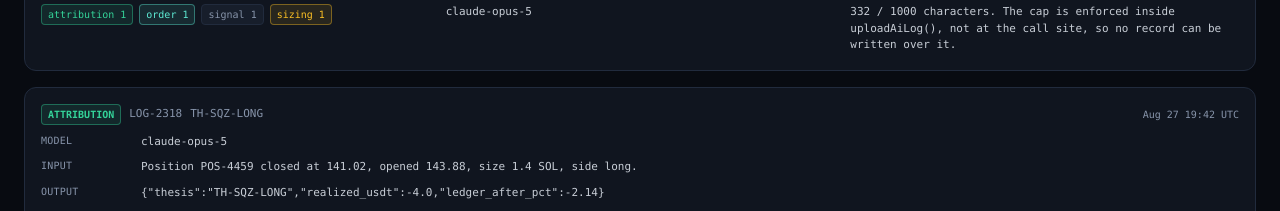
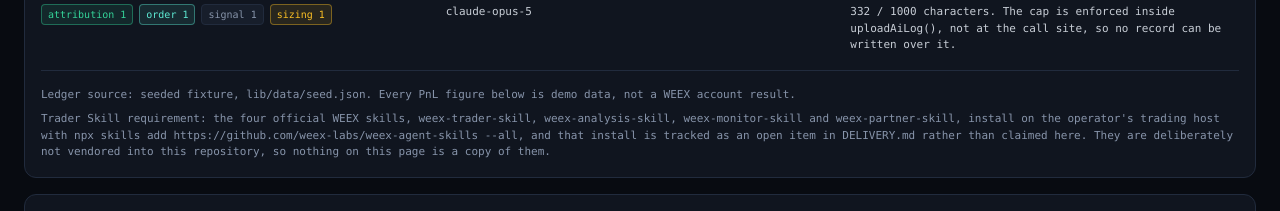
Before and after one commit to mericcintosun/stele, a Next.js app: page /evidence in a window 1280 px wide. Shown: the part 379-590 px from the top of the page. Built offline with nearby package versions, Linux system fonts and the light colour scheme; no server answers.

Commit message:
fix(jury2): say on screen that the ledger is seeded fixture data

```diff
--- a/app/console/page.tsx
+++ b/app/console/page.tsx
@@ -11,7 +11,7 @@
 
 import DecisionConsole from "@/components/DecisionConsole";
 import { storeMode } from "@/lib/config";
-import { getStore, readRound, viewOf } from "@/lib/store";
+import { getStore, ledgerSource, readRound, viewOf } from "@/lib/store";
 
 export const metadata = { title: "Decision console" };
 
@@ -31,6 +31,12 @@
         </p>
       </div>
 
+      <p className="font-mono text-[11px] break-words text-mut">
+        {ledgerSource() === "seeded"
+          ? "Ledger source: seeded fixture, lib/data/seed.json. Every PnL figure below is demo data, not a WEEX account result."
+          : "Ledger source: WEEX closed fills, attributed to a thesis by client_oid. Every PnL figure below is an account result."}
+      </p>
+
       <DecisionConsole initial={round} />
     </div>
   );
--- a/app/evidence/page.tsx
+++ b/app/evidence/page.tsx
@@ -16,7 +16,7 @@
 import Link from "next/link";
 import { evidenceSummary, EXPLANATION_LIMIT } from "@/lib/evidence";
 import { stamp } from "@/lib/format";
-import { getStore } from "@/lib/store";
+import { getStore, ledgerSource } from "@/lib/store";
 import type { AiLogRecord } from "@/lib/types";
 
 export const metadata = {
@@ -177,6 +177,22 @@
             </p>
           </div>
         </div>
+
+        <div className="mt-4 space-y-2 border-t border-line pt-4">
+          <p className="font-mono text-[11px] break-words text-mut">
+            {ledgerSource() === "seeded"
+              ? "Ledger source: seeded fixture, lib/data/seed.json. Every PnL figure below is demo data, not a WEEX account result."
+              : "Ledger source: WEEX closed fills, attributed to a thesis by client_oid. Every PnL figure below is an account result."}
+          </p>
+          <p className="font-mono text-[11px] break-words text-mut">
+            Trader Skill requirement: the four official WEEX skills, weex-trader-skill,
+            weex-analysis-skill, weex-monitor-skill and weex-partner-skill, install on the
+            operator&apos;s trading host with npx skills add
+            https://github.com/weex-labs/weex-agent-skills --all, and that install is tracked as an
+            open item in DELIVERY.md rather than claimed here. They are deliberately not vendored
+            into this repository, so nothing on this page is a copy of them.
+          </p>
+        </div>
       </section>
 
       <section className="rounded-xl border border-line bg-panel">
--- a/lib/store/index.ts
+++ b/lib/store/index.ts
@@ -31,6 +31,19 @@
   return seedStore;
 }
 
+/**
+ * Where the numbers on screen actually came from. Mirrors getStore() exactly,
+ * so the caveat a page prints can never disagree with the store a page reads.
+ *
+ * "seeded" means every PnL figure is a fixture out of lib/data/seed.json and
+ * not an account result. That distinction is the difference between a demo and
+ * a false claim about trading performance, so it belongs on the screen and not
+ * only in the README.
+ */
+export function ledgerSource(): "seeded" | "weex" {
+  return ADAPTER_MODE === "real" && hasCredentials() ? "weex" : "seeded";
+}
+
 export type { LedgerStore } from "./types";
 
 // The round snapshot itself. Pages and routes that need the whole state at once
```
